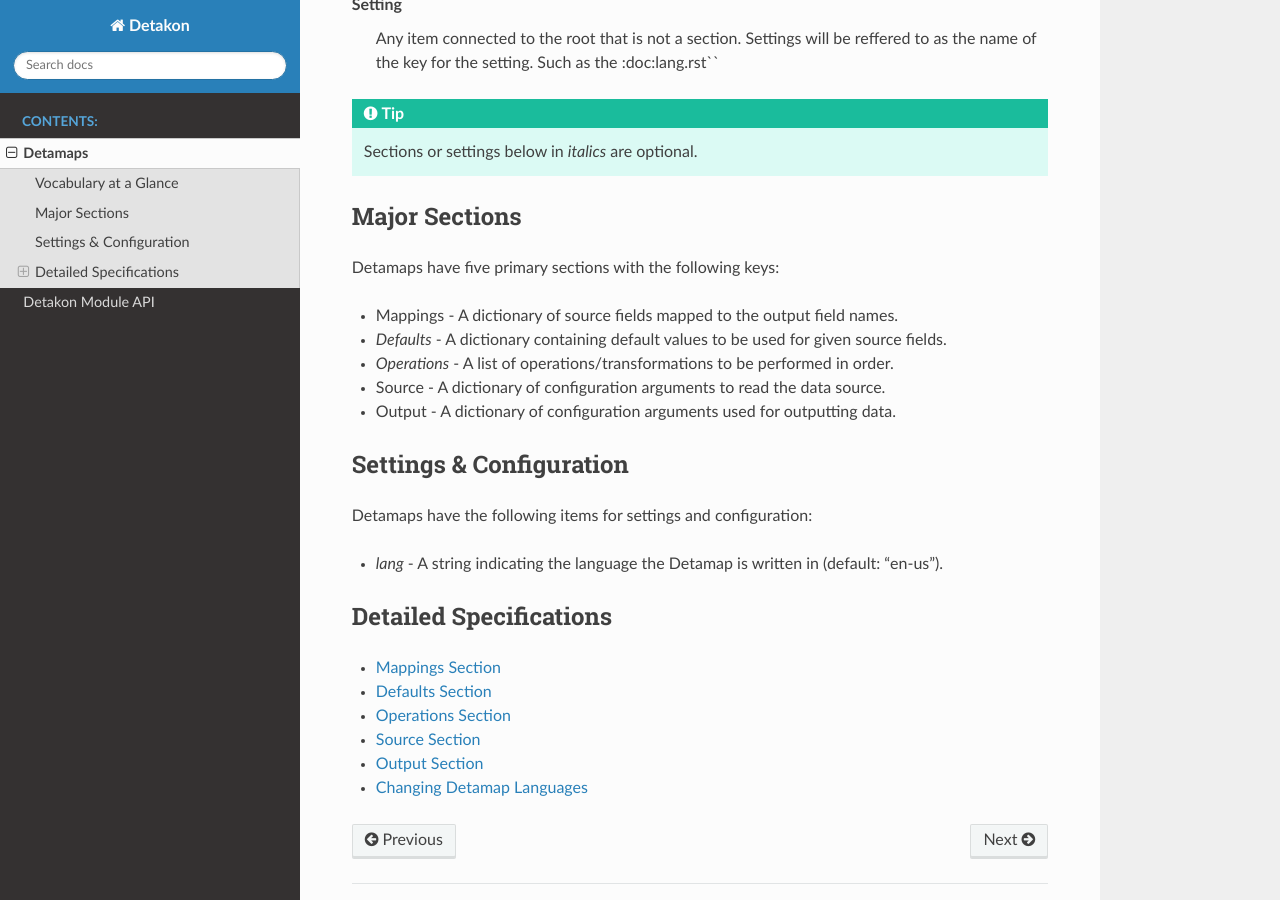
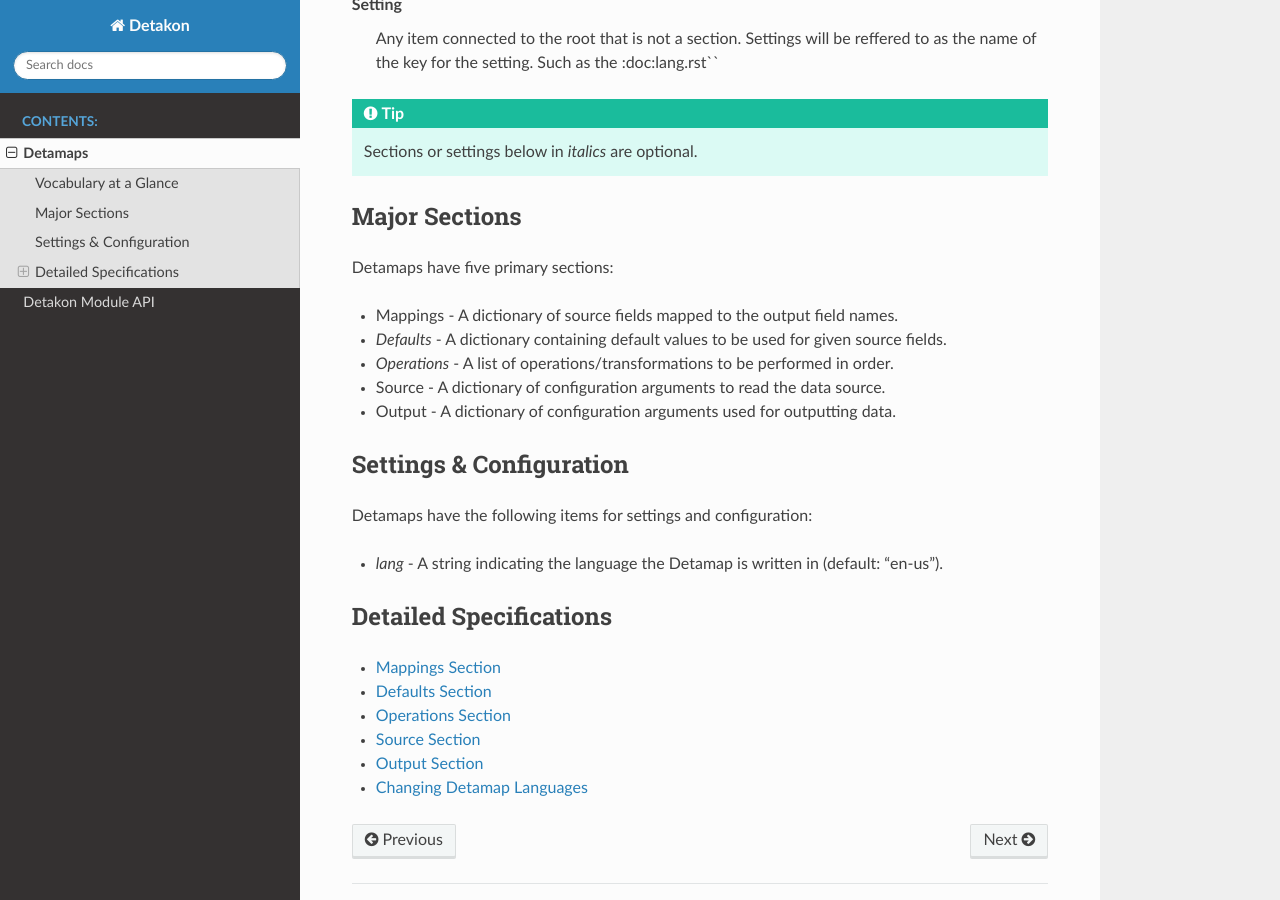
Before and after one commit to cknightfury/detakon, a Sphinx documentation site: the page built from docs/source/detamap.rst, in a window 1280 px wide and 900 px high, scrolled down 1071 px. Built offline with Sphinx 7.4.7 and the Read the Docs theme 3.1.0, drawn with Linux system fonts in a browser that asks for light colours.

Commit message:
changed section description

```diff
--- a/docs/source/detamap.rst
+++ b/docs/source/detamap.rst
@@ -65,7 +65,7 @@
 Major Sections
 ##############
 
-Detamaps have five primary sections with the following keys:
+Detamaps have five primary sections:
 
 * Mappings - A dictionary of source fields mapped to the output field names.
 * *Defaults* - A dictionary containing default values to be used for given source fields.
```
